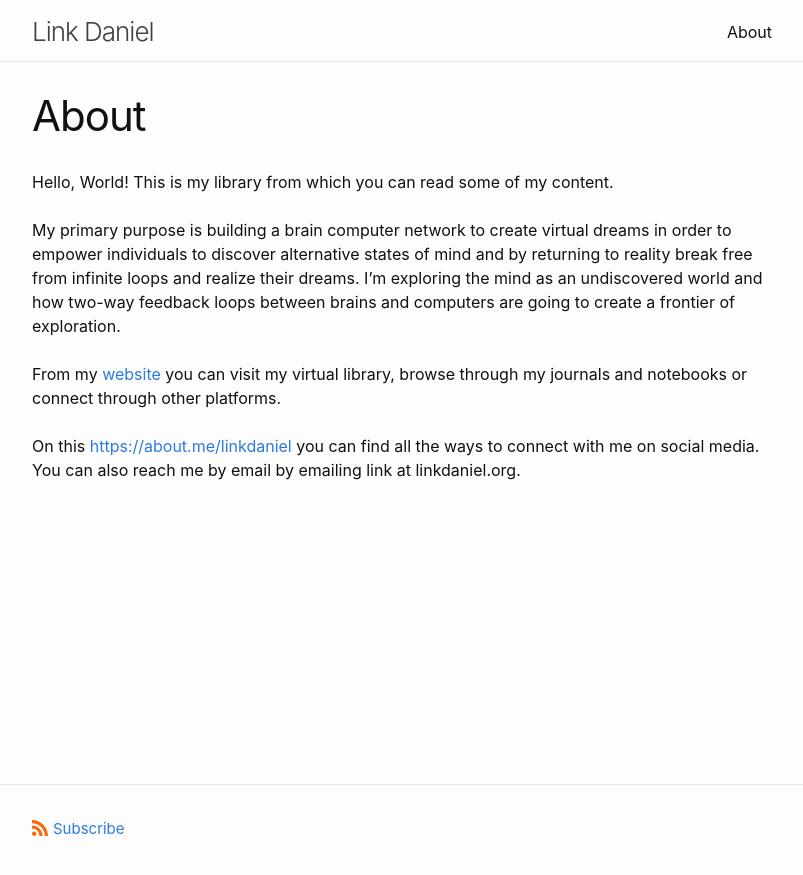
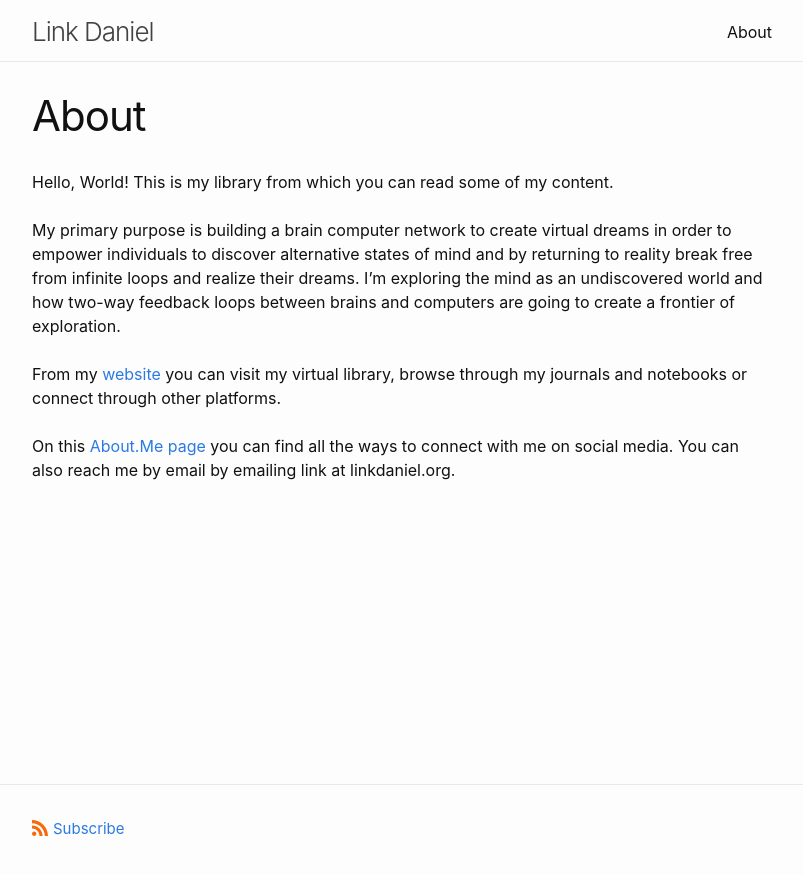
Before and after one commit to link-daniel/link.github.io, a Jekyll site: the page built from about.md, in a window 1280 px wide. Shown: the top 875 px of the page, without its empty margins (238-1041 px from the left). Built offline with Jekyll 4.4.1, drawn with Linux system fonts in a browser that asks for light colours; part of the change alters nothing that is shown.

Commit message:
Update about.md

```diff
--- a/about.md
+++ b/about.md
@@ -10,4 +10,4 @@ My primary purpose is building a brain computer network to create virtual dreams
 <br>
 From my [website](https://linkdaniel.org) you can visit my virtual library, browse through my journals and notebooks or connect through other platforms.\
 <br>
-On this [https://about.me/linkdaniel](About.Me page) you can find all the ways to connect with me on social media. You can also reach me by email by emailing link at linkdaniel.org.
+On this [About.Me page](https://about.me/linkdaniel) you can find all the ways to connect with me on social media. You can also reach me by email by emailing link at linkdaniel.org.
```
